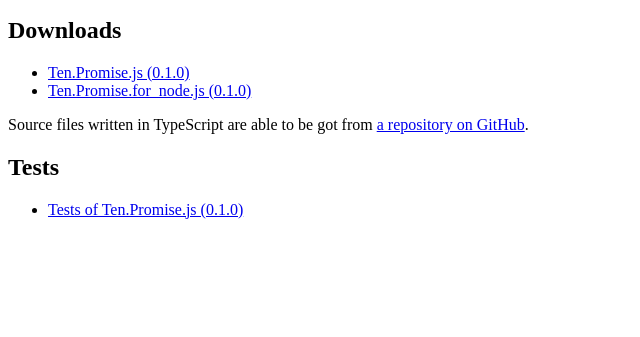
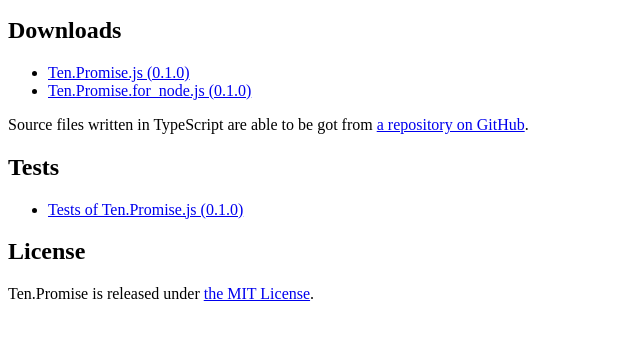
Before and after one commit to nobuoka/Ten.Promise, a plain HTML site: page index.html in a window 1280 px wide. Shown: the part 101-438 px from the top of the page, without its empty margins (0-640 px from the left). Drawn offline with Linux system fonts and the light colour scheme.

Commit message:
Write about license

```diff
--- a/index.html
+++ b/index.html
@@ -26,5 +26,9 @@
       <li><a href="test/main.html?v=0.1.0">Tests of Ten.Promise.js (0.1.0)</a></li>
     </ul>
   </section>
+  <section>
+    <h2>License</h2>
+    <p>Ten.Promise is released under <a href="http://opensource.org/licenses/MIT">the MIT License</a>.</p>
+  </section>
 </body>
 </html>
```
